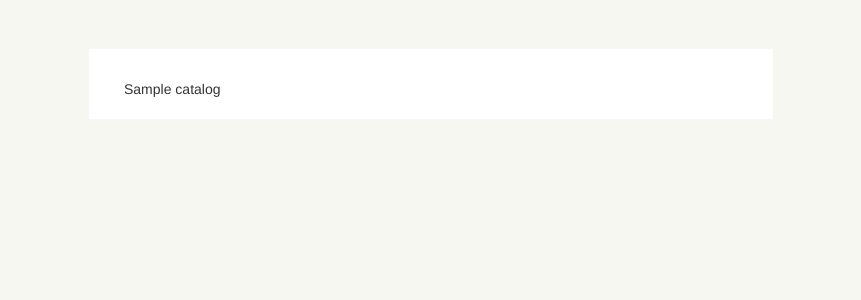
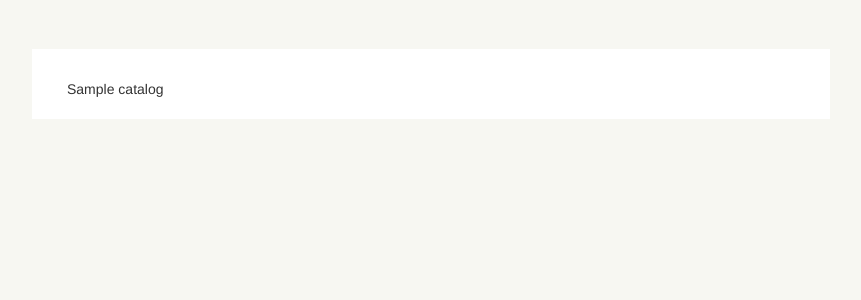
Before and after one commit to JcMan/DjcCartoon, a Django app: template templates/catalog.html in a window 1280 px wide. Shown: the part 51-351 px from the top of the page, without its empty margins (209-1070 px from the left). Run offline with Django 3.2, Linux system fonts and the light colour scheme; the template is opened without the code that fills it: most values are stand-ins (such as "Sample title", 1, 10 or a date in 2020); some libraries are stand-ins or nearby versions.

Commit message:
小布局修改

```diff
--- a/static/css/my.css
+++ b/static/css/my.css
@@ -75,8 +75,8 @@ body{
 }
 .catalogcontent{
     padding: 20px;
-    margin-left: 20%;
-    margin-right: 20%;
+    margin-left: 15%;
+    margin-right: 15%;
     background: white;
 }
 
```
Also changed, not shown: cartoon/views.py (+2 -5 lines), 1 other file.
